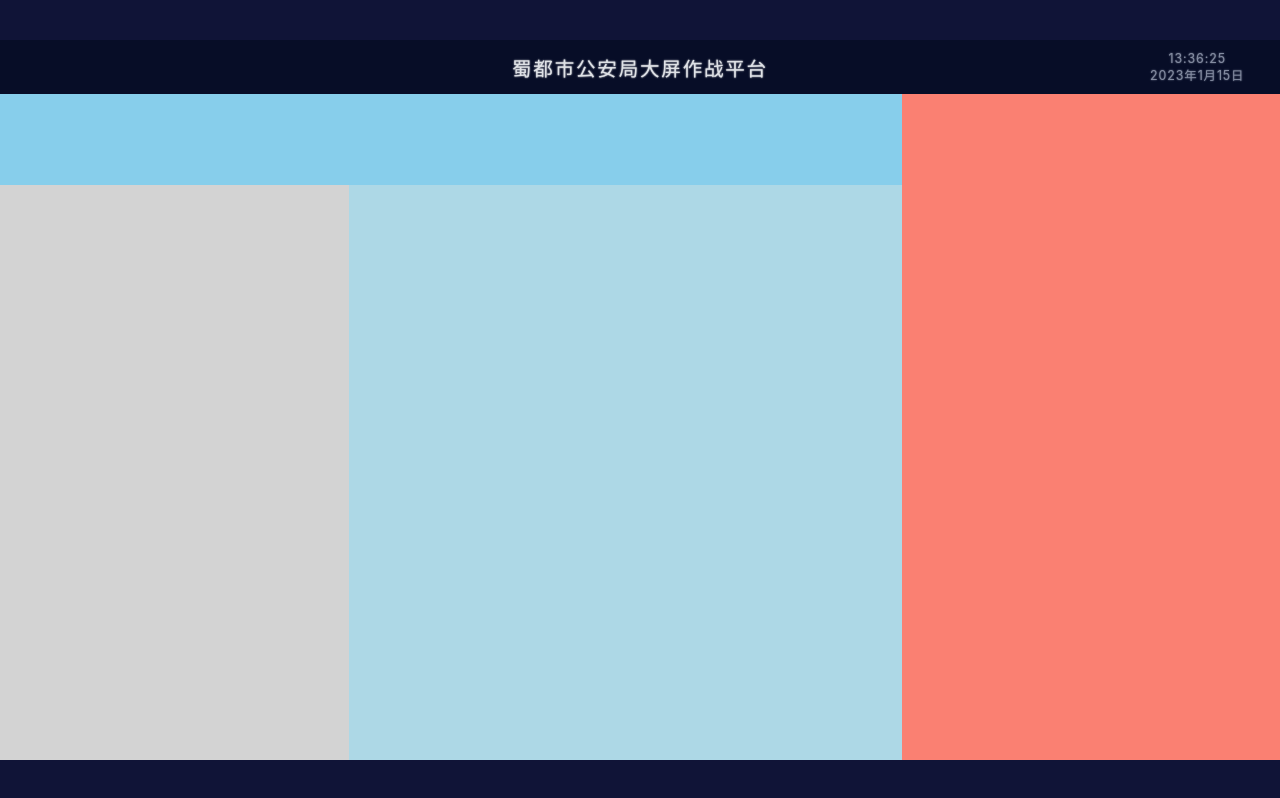
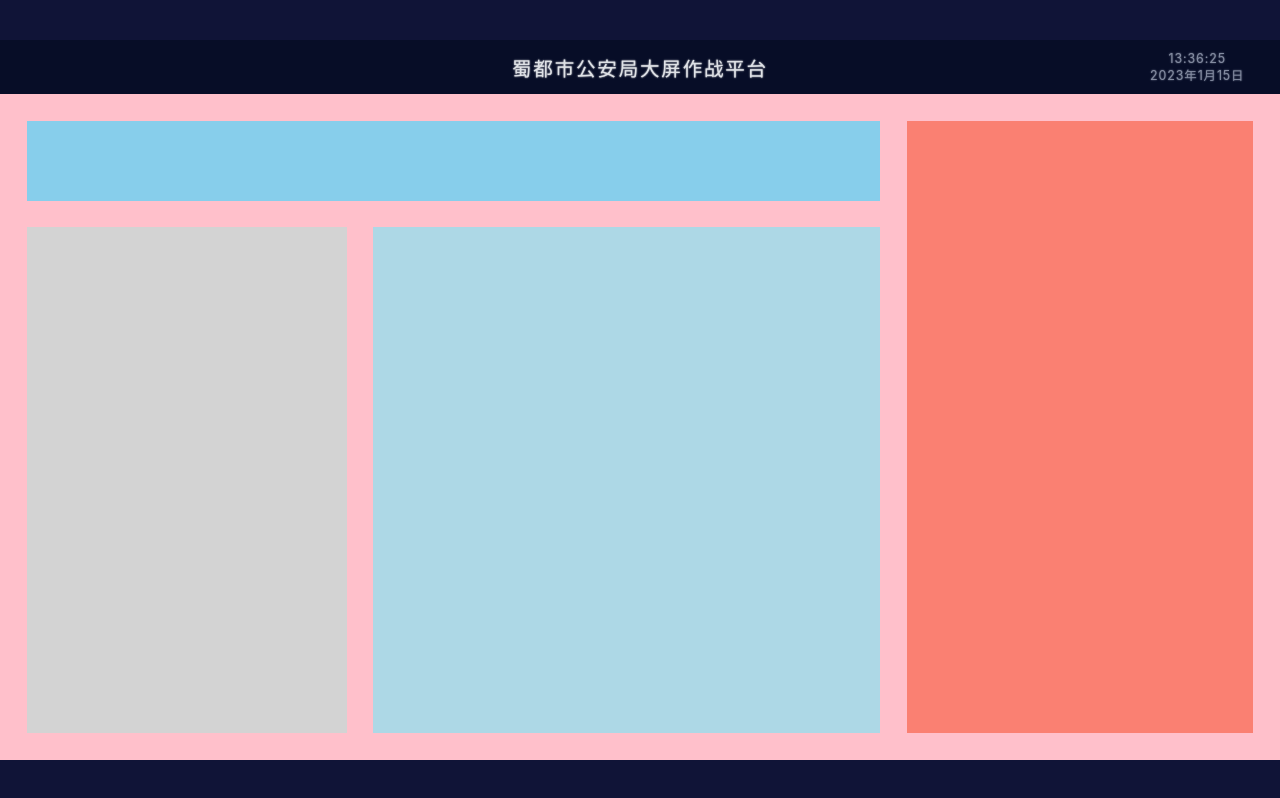
Before and after one commit to BaiJingSama/big-screen-Vue, a Vue app: page / in a window 1280 px wide. Built offline with nearby package versions, Linux system fonts and the light colour scheme.

Commit message:
给grid添加空隙

```diff
--- a/src/view/Home.vue
+++ b/src/view/Home.vue
@@ -73,10 +73,13 @@ export default {
 
   main {
     flex: 1;
+    padding: px(30);
     display: grid;
     grid-template:
       "box1 box1 box4" 90fr
       "box2 box3 box4" 570fr / 360fr 570fr 390fr;
+    grid-column-gap: px(30);
+    grid-row-gap: px(30);
 
     >.section1 {
       grid-area: box1;
```
